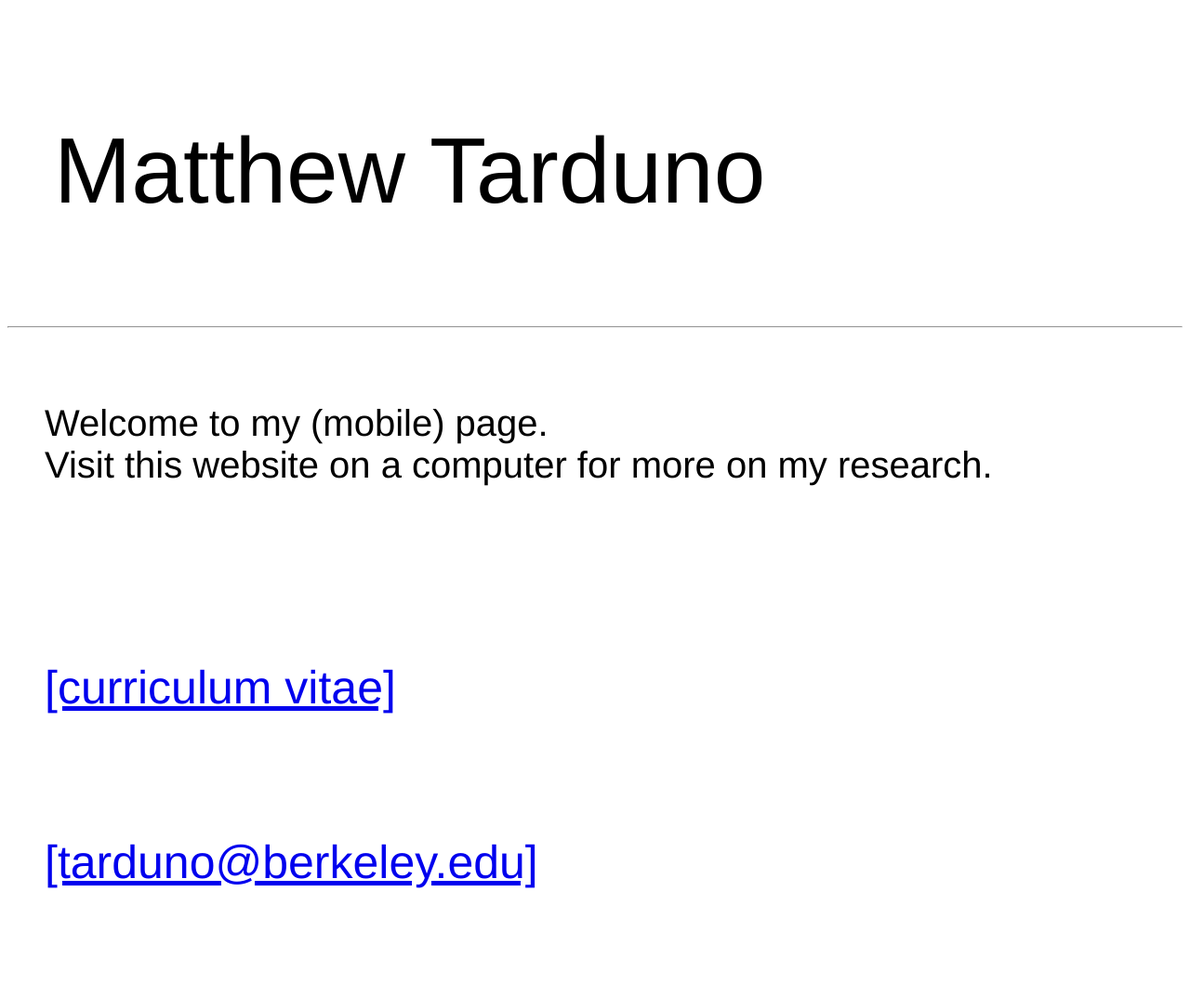
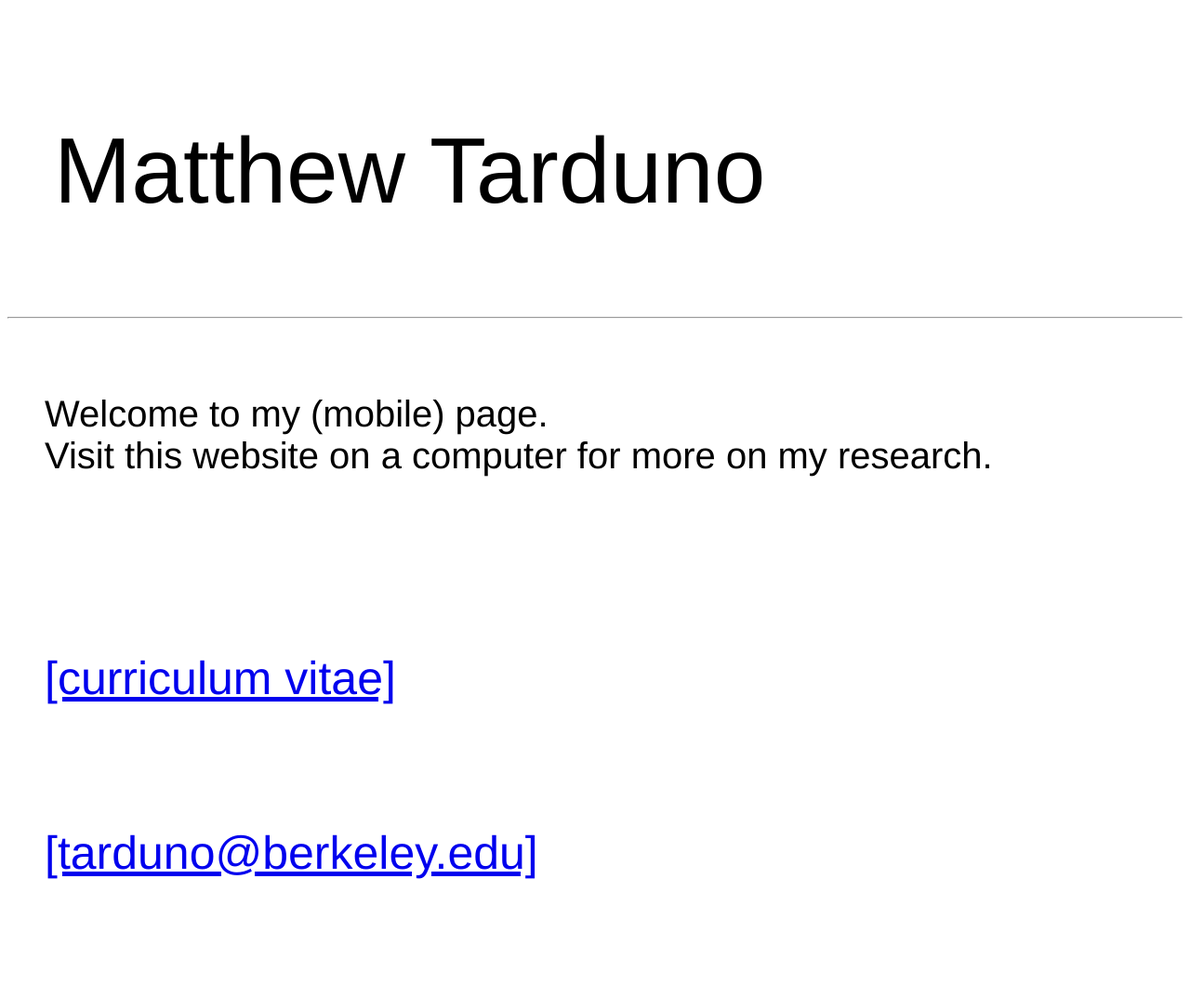
Before and after one commit to Matt-Tarduno/Matt-Tarduno.github.io, a Jekyll site: the page mobile/index.html, which Jekyll copies as it is, in a window 1280 px wide. Shown: the whole page at 93% size. Built offline with Jekyll 4.4.1, drawn with Linux system fonts in a browser that asks for light colours.

Commit message:
Update index.html

```diff
--- a/mobile/index.html
+++ b/mobile/index.html
@@ -1,7 +1,7 @@
 <br />
 <div class="blurb">
 	<h1></h1>
-	<p style="font-size:100px;  font-family:'Helvetica', 'Arial', 'Sans-Serif'; padding-left: 50px; padding-bottom: 10px"> Matthew Tarduno</p>
+	<p style="font-size:100px;  font-family:'Helvetica', 'Arial', 'Sans-Serif'; padding-left: 50px; padding-bottom: 0px"> Matthew Tarduno</p>
 	<hr>
 </div><!-- /.blurb -->
 <div class="blurb">
```
